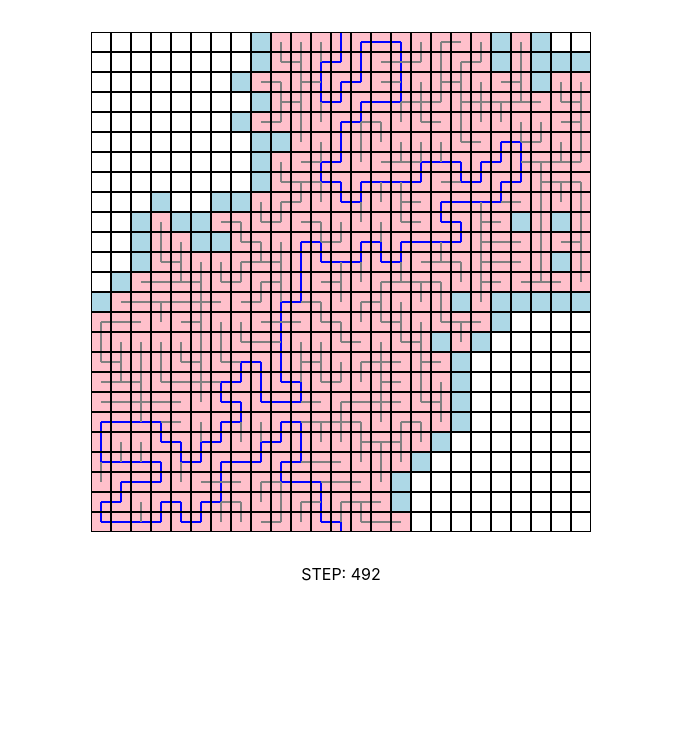
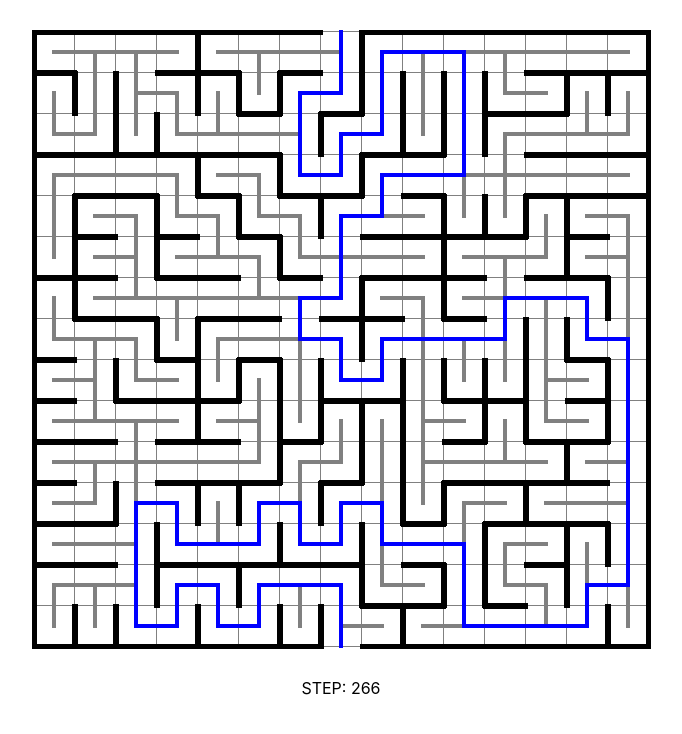
Before and after one commit to vakrilov/maze-generator, a React (Create React App) app: page / in a window 1280 px wide. Shown: the top 734 px of the page, without its empty margins (299-981 px from the left). Built offline with nearby package versions, Linux system fonts and the light colour scheme.

Commit message:
CSS magic

```diff
--- a/src/App.css
+++ b/src/App.css
@@ -1,32 +1,74 @@
-* {
+*,
+:after,
+:before {
   box-sizing: border-box;
 }
 .App {
   text-align: center;
 }
 
+#root {
+  --grid: 1px;
+  --wall-width: 5px;
+  --wall: var(--wall-width) solid black;
+  --cell-width: 40px;
+}
+
 .container {
   margin: 32px;
   display: grid;
   justify-content: center;
-  grid-template-rows: auto;
-  grid-template-columns: auto;
+  gap: var(--grid);
+  grid-auto-rows: var(--cell-width);
+  grid-auto-columns: var(--cell-width);
 }
 
 .cell {
-  --w: 20px;
-  width: var(--w);
-  height: var(--w);
-  border: 0.1px solid black;
+  outline: var(--grid) solid gray;
   position: relative;
 }
 
-.taken {
-  background-color: pink;
+.walls {
+  position: absolute;
+  background-color: black;
+  z-index: 1;
+
+  --addition: calc(var(--wall-width) + 2 * var(--grid));
 }
 
-.candidate {
-  background-color: lightblue;
+.up-border {
+  top: calc(-0.5 * var(--wall-width));
+  left: calc(-0.5 * var(--wall-width));
+
+  width: calc(100% + var(--wall-width));
+  height: var(--wall-width);
+}
+
+.down-border {
+  bottom: calc(-0.5 * var(--wall-width));
+  left: calc(-0.5 * var(--wall-width));
+
+  width: calc(100% + var(--wall-width));
+  height: var(--wall-width);
+}
+
+.left-border {
+  top: calc(-0.5 * var(--wall-width));
+  left: calc(-0.5 * var(--wall-width));
+
+  width: var(--wall-width);
+  height: calc(100% + var(--wall-width));
+}
+.right-border {
+  top: calc(-0.5 * var(--wall-width));
+  right: calc(-0.5 * var(--wall-width));
+
+  width: var(--wall-width);
+  height: calc(100% + var(--wall-width));
+}
+
+.taken {
+  /* background-color: pink; */
 }
 
 .line,
@@ -36,13 +78,17 @@
   left: 50%;
   top: 0%;
   height: 50%;
-  width: 2px;
+  width: 0px;
   transform-origin: bottom;
   transform: translateX(-50%) rotate(var(--rotate));
+  outline: 2px solid blue;
 }
+
 .line {
-  background-color: blue;
+  outline-color: blue;
+  z-index: 1;
 }
+
 .line-fake {
-  background-color: gray;
+  outline-color: gray;
 }
--- a/src/App.tsx
+++ b/src/App.tsx
@@ -1,6 +1,12 @@
 import React, { FC, useEffect, useState } from "react";
 import cx from "classnames";
-import { CellInfo, maze, generateMaze, Direction } from "./maze-generator";
+import {
+  CellInfo,
+  maze,
+  generateMaze,
+  Direction,
+  Directions,
+} from "./maze-generator";
 
 import "./App.css";
 
@@ -17,6 +23,10 @@ const Cell: FC<{ cell: CellInfo; row: number; col: number }> = ({
   row,
   col,
 }) => {
+  const borders = Directions.filter(
+    (d) => !cell.mainRoute.includes(d) && !cell.fakeRoute.includes(d)
+  );
+
   return (
     <div
       className={cx(
@@ -29,6 +39,11 @@ const Cell: FC<{ cell: CellInfo; row: number; col: number }> = ({
         gridColumn: col + 1,
       }}
     >
+
+      {borders.map((d) => (
+        <div key={d} className={cx("walls", Direction[d] + "-border")} />
+      ))}
+
       {cell.mainRoute.map((d, i) => (
         <div
           key={i}
--- a/src/maze-generator.ts
+++ b/src/maze-generator.ts
@@ -1,4 +1,4 @@
-const N = 25;
+const N = 15;
 
 export enum Direction {
   up = -1,
@@ -6,7 +6,7 @@ export enum Direction {
   right = 2,
   left = -2,
 }
-const Directions = [
+export const Directions = [
   Direction.up,
   Direction.right,
   Direction.down,
```
